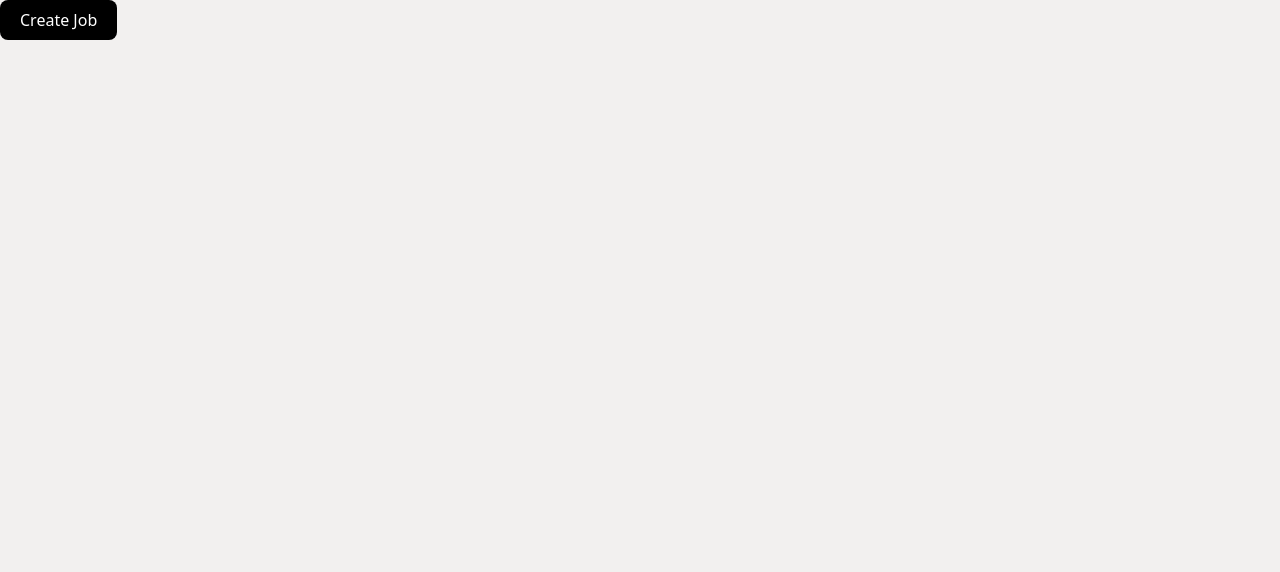
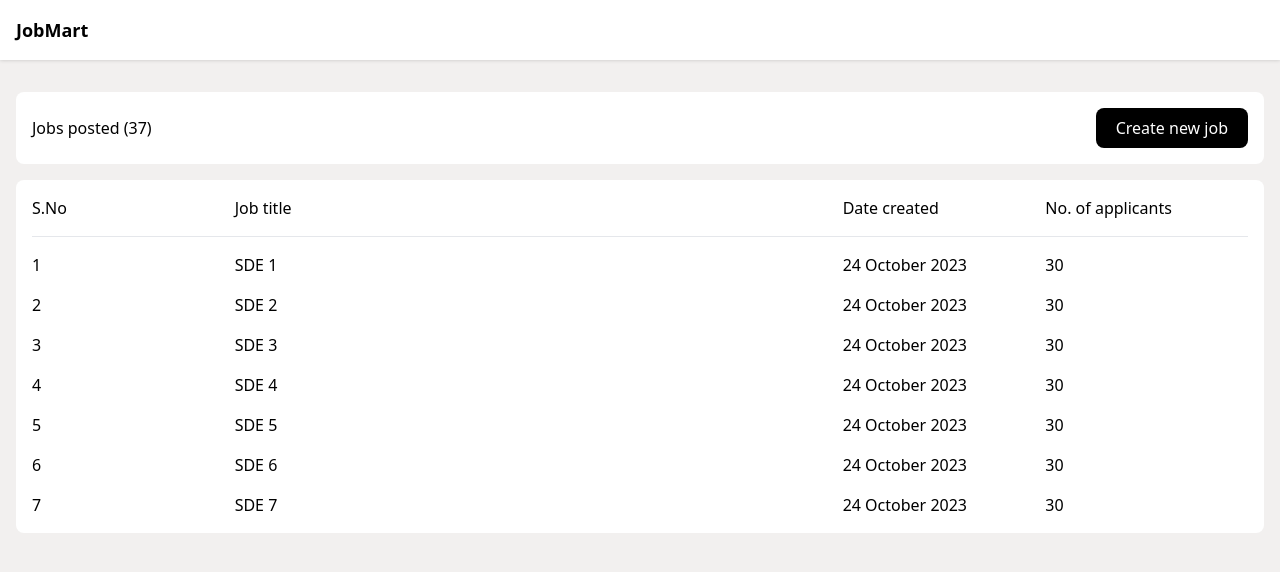
Before and after one commit to varindersingh6885/job-portal, a React (Vite) app: page /employer/create-job in a window 1280 px wide. Both pictures are taken after typing "Sample", "Sample", "Sample", "Sample", "name@example.com" into the empty fields and a click on the button "Post". Shown: the top 572 px of the page. Built offline with nearby package versions, Linux system fonts and the light colour scheme.

Commit message:
chore: employer dashboard ui

```diff
--- /dev/null
+++ b/src/components/AppHeader.tsx
@@ -0,0 +1,14 @@
+import { Link } from "react-router-dom";
+import { APP_ROUTES } from "../shared/constants";
+
+export const AppHeader = () => {
+  return (
+    <div className="bg-ui-background-primary py-4 px-4 shadow-ui-4">
+      <h3 className="font-bold text-lg">
+        <Link to={APP_ROUTES.LANDING} className="text-ui-text-primary">
+          JobMart
+        </Link>
+      </h3>
+    </div>
+  );
+};
--- /dev/null
+++ b/src/components/AppLayout.tsx
@@ -0,0 +1,13 @@
+import { Outlet } from "react-router-dom";
+import { AppHeader } from "./AppHeader";
+
+export const AppLayout = () => {
+  return (
+    <div className="w-screen h-screen overflow-auto flex flex-col">
+      <AppHeader />
+      <div className="flex-1 overflow-auto ">
+        <Outlet />
+      </div>
+    </div>
+  );
+};
--- a/src/pages/EmployerCreateJob.tsx
+++ b/src/pages/EmployerCreateJob.tsx
@@ -14,7 +14,7 @@ export const EmployerCreateJob = () => {
   const navigate = useNavigate();
 
   return (
-    <div className="h-screen w-screen overflow-auto py-10">
+    <div className="py-10 ">
       <div className="flex justify-center items-center ">
         <div className="bg-ui-background-primary px-10 py-10 rounded-xl">
           <h1 className="text-2xl mb-6">Create new job</h1>
--- a/src/pages/EmployerDashboard.tsx
+++ b/src/pages/EmployerDashboard.tsx
@@ -6,12 +6,36 @@ export const EmployerDashboard = () => {
   const navigate = useNavigate();
 
   return (
-    <div>
-      <div className="">
-        <Button
-          label="Create Job"
-          onClick={() => navigate(APP_ROUTES.EMPLOYER_CREATE_JOB)}
-        />
+    <div className="px-4 py-4 text-ui-text-primary">
+      <div className=" bg-ui-background-primary mt-4 rounded-lg p-4">
+        <div className="flex justify-between items-center">
+          <h1>Jobs posted {`(37)`}</h1>
+
+          <Button
+            label="Create new job"
+            onClick={() => navigate(APP_ROUTES.EMPLOYER_CREATE_JOB)}
+          />
+        </div>
+      </div>
+
+      <div className=" bg-ui-background-primary mt-4 rounded-lg p-4">
+        <div className="grid grid-cols-6 ">
+          <div>S.No</div>
+          <div className="col-span-3">Job title</div>
+          <div>Date created</div>
+          <div>No. of applicants</div>
+        </div>
+
+        <div className="pt-4 border-0 border-t border-solid border-ui-background-secondary mt-4 flex flex-col gap-4">
+          {[1, 2, 3, 4, 5, 6, 7].map((_, index) => (
+            <div key={index} className="grid grid-cols-6">
+              <div>{index + 1}</div>
+              <div className="col-span-3">SDE {index + 1}</div>
+              <div>24 October 2023</div>
+              <div>30</div>
+            </div>
+          ))}
+        </div>
       </div>
     </div>
   );
```
Also changed, not shown: src/routes.tsx (+7 -0 lines).
